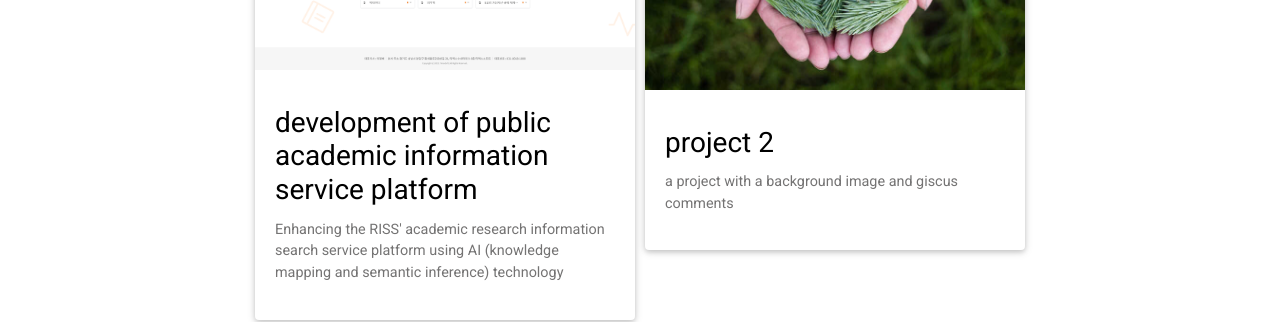
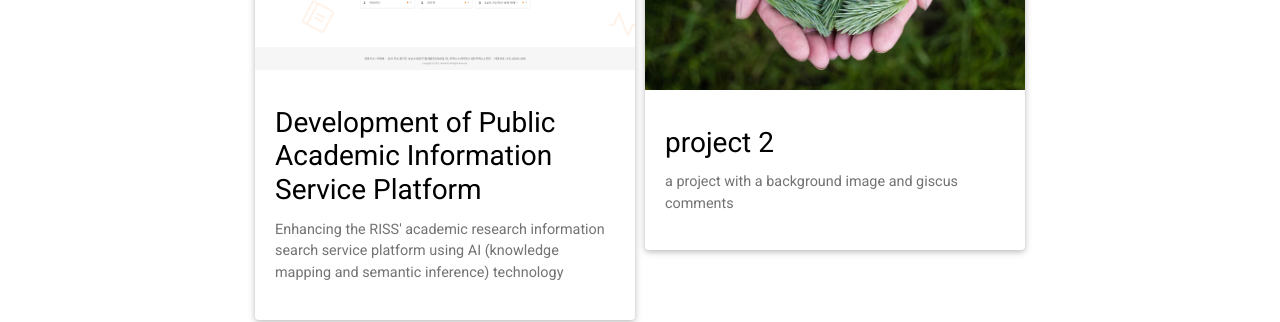
Before and after one commit to johnart-Cho/johnart-Cho.github.io, a Jekyll site: the page built from _pages/projects.md, in a window 1280 px wide. Shown: the part 441-763 px from the top of the page. Built offline with Jekyll 4.4.1, drawn with Linux system fonts in a browser that asks for light colours; full-size pictures stand in for the smaller copies a plugin makes; comment, search, counter and statistics services are not loaded; a style sheet for code colours, icons or effects is not loaded.

Commit message:
Update projects.html

```diff
--- a/_includes/projects.html
+++ b/_includes/projects.html
@@ -13,7 +13,7 @@
           alt="project thumbnail" -%}
         {%- endif %}
         <div class="card-body">
-          <h3 class="card-title text-lowercase">{{ project.title }}</h3>
+          <h3 class="card-title">{{ project.title }}</h3>
           <p class="card-text">{{ project.description }}</p>
           <div class="row ml-1 mr-1 p-0">
             {%- if project.github -%}
```
